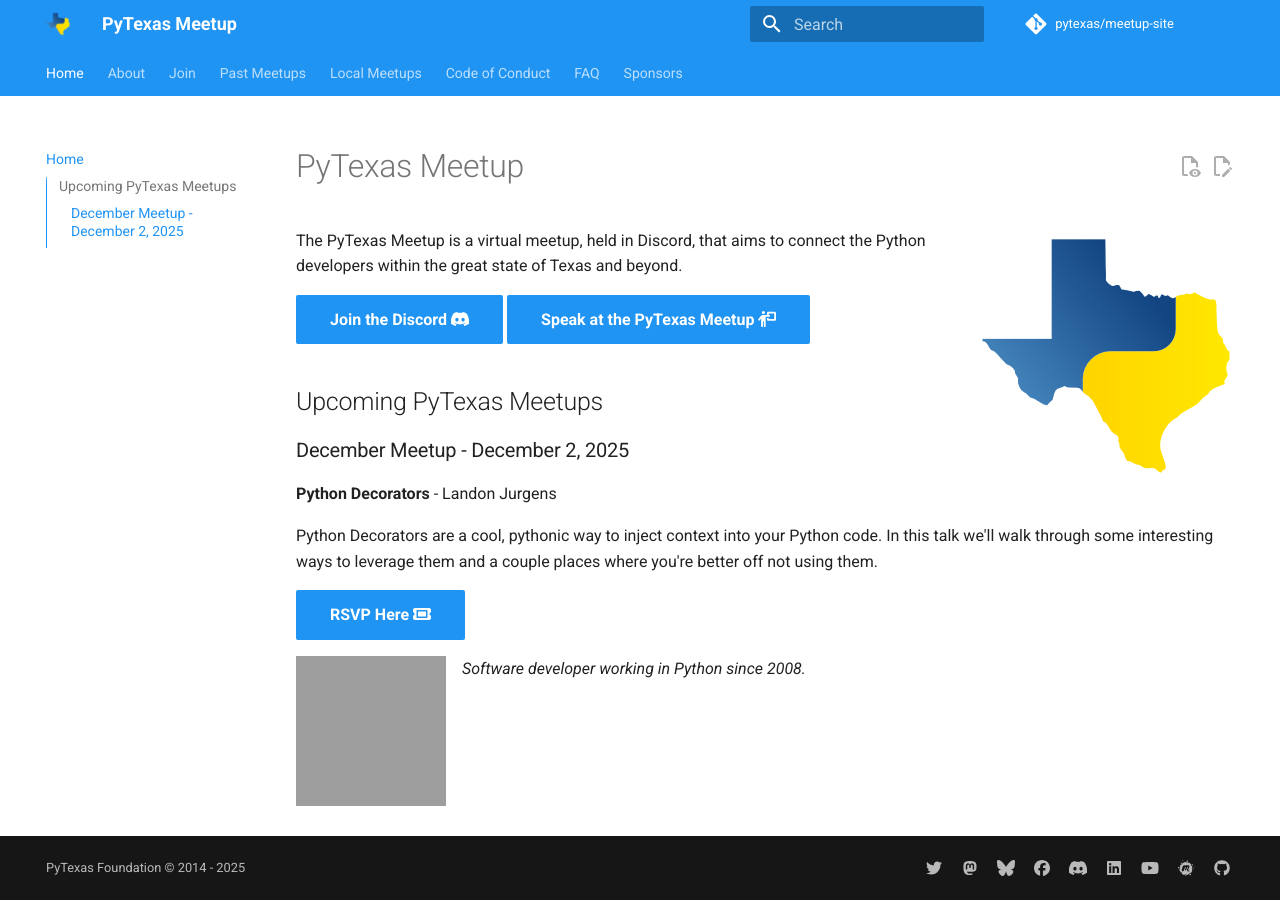
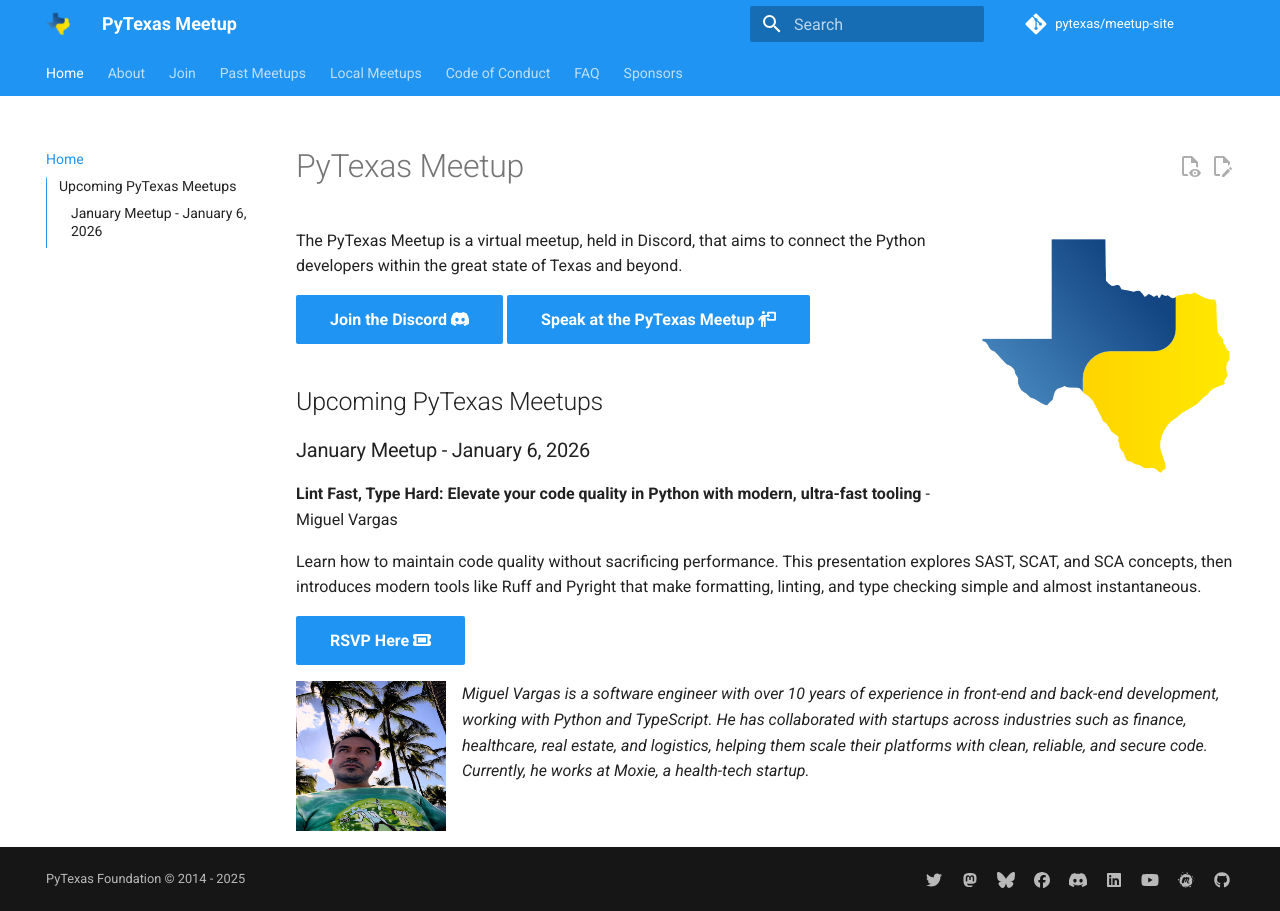
Before and after one commit to pytexas/meetup, an MkDocs documentation site: the page built from docs/index.md, in a window 1280 px wide. Built offline with MkDocs 1.6.1 and Material for MkDocs 9.7.7, drawn with Linux system fonts in a browser that asks for light colours; comment, search, counter and statistics services are not loaded; grey boxes are pictures that could not be loaded.

Commit message:
Archive December 2025 meetup and add January 2026 meetup
Created archived post for December 2025 meetup featuring Landon Jurgens's talk on "Python Decorators". Added Landon Jurgens and Miguel Vargas to the authors list. Updated homepage to promote January 2026 meetup with Miguel Vargas presenting "Lint Fast, Type Hard: Elevate your code quality in Python with modern, ultra-fast tooling".

```diff
--- a/docs/index.md
+++ b/docs/index.md
@@ -17,15 +17,14 @@
 
 ## Upcoming PyTexas Meetups
 
-### December Meetup - December 2, 2025
+### January Meetup - January 6, 2026
 
-**Python Decorators** - Landon Jurgens
+**Lint Fast, Type Hard: Elevate your code quality in Python with modern, ultra-fast tooling** - Miguel Vargas
 
-Python Decorators are a cool, pythonic way to inject context into your Python code.
-In this talk we'll walk through some interesting ways to leverage them and a couple places where you're better off not using them.
+Learn how to maintain code quality without sacrificing performance. This presentation explores SAST, SCAT, and SCA concepts, then introduces modern tools like Ruff and Pyright that make formatting, linting, and type checking simple and almost instantaneous.
 
-[RSVP Here :fontawesome-solid-ticket:](https://discord.com/events/1012382914035597372/1440362095794458704){ .md-button .md-button--primary }
+[RSVP Here :fontawesome-solid-ticket:](https://discord.com/events/1012382914035597372/1455269701541298227){ .md-button .md-button--primary }
 
-![Landon Jurgens Headshot](assets/images/landon-jurgens.jpg){: style="height:150px;width:150px" align=left}
+![Miguel Vargas Headshot](assets/images/miguel.jpg){: style="height:150px;width:150px" align=left}
 
-_Software developer working in Python since 2008._
+_Miguel Vargas is a software engineer with over 10 years of experience in front-end and back-end development, working with Python and TypeScript. He has collaborated with startups across industries such as finance, healthcare, real estate, and logistics, helping them scale their platforms with clean, reliable, and secure code. Currently, he works at Moxie, a health-tech startup._
```
Also changed, not shown: docs/past_meetups/.authors.yml (+8 -0 lines), docs/past_meetups/posts/2025-12-02.md (added, +20 -0 lines), docs/assets/images/miguel.jpg (added).
